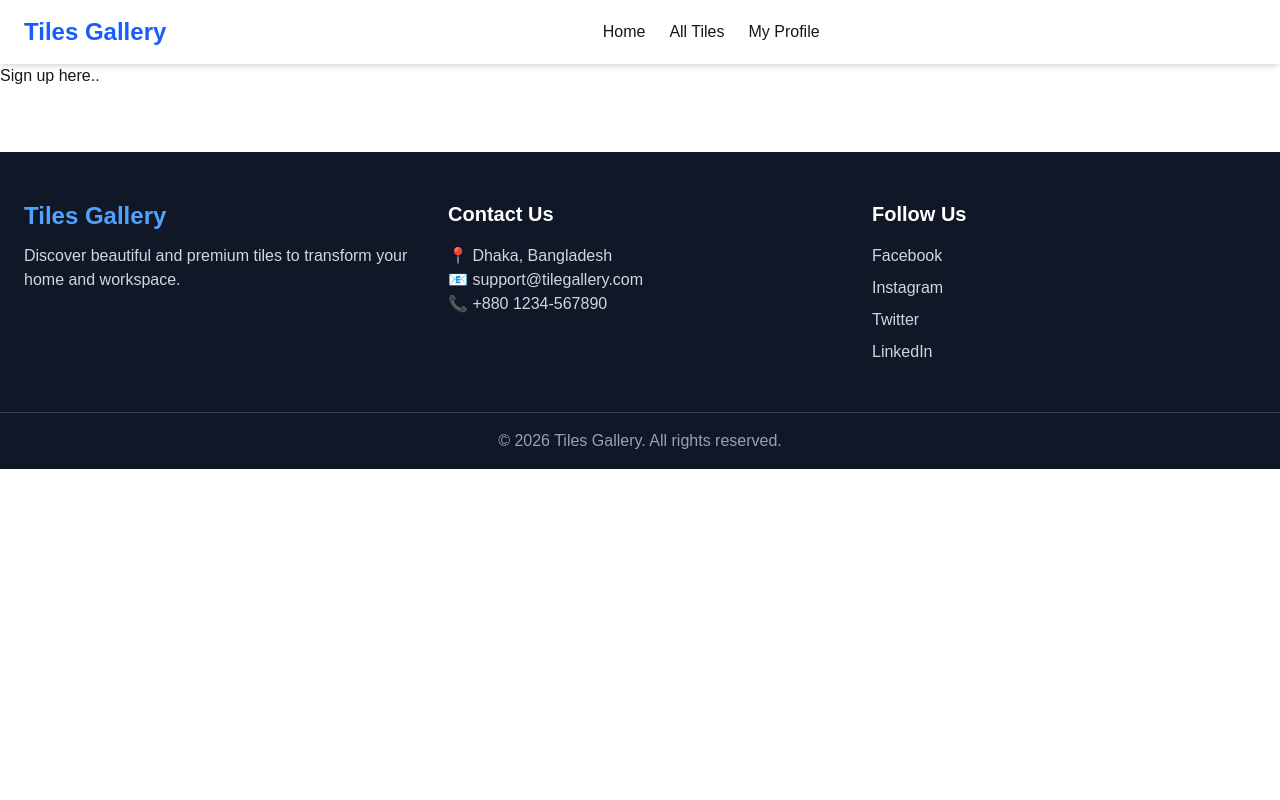
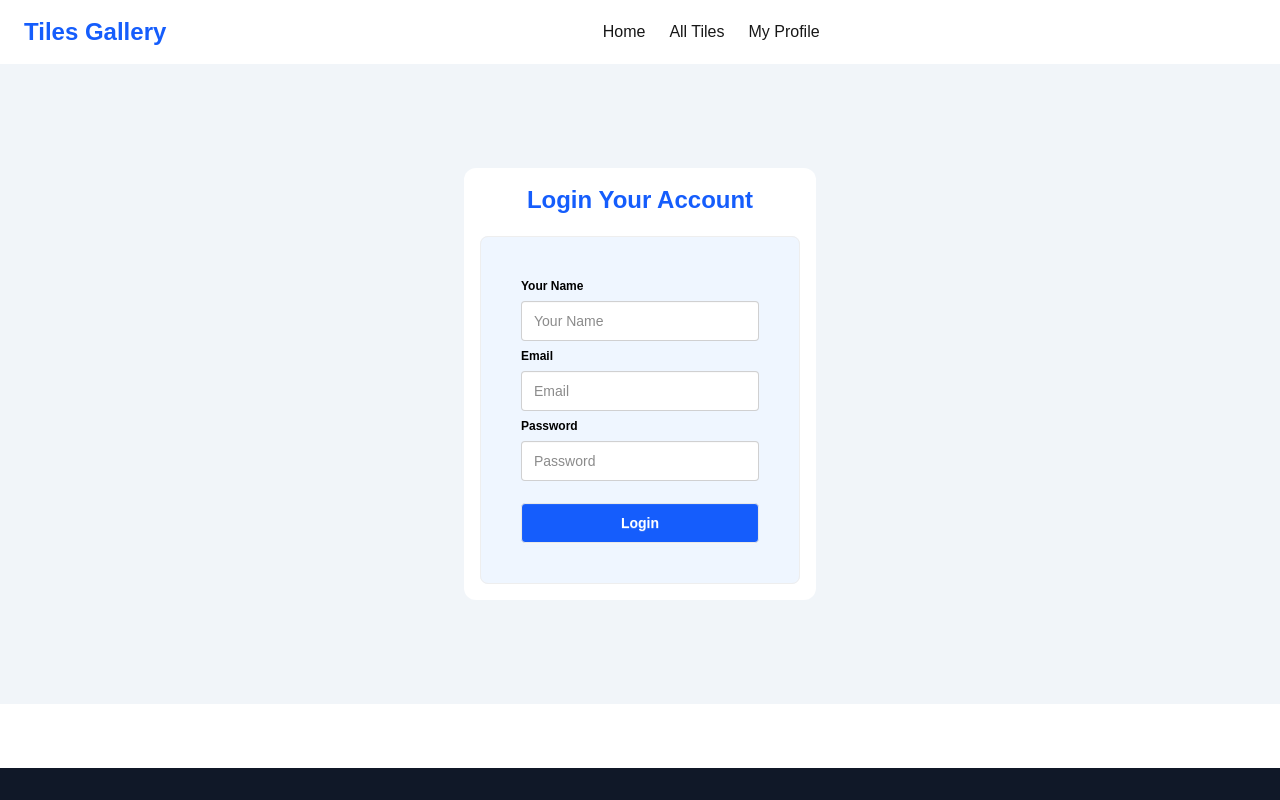
Before and after one commit to samalek9391/category-a8-apple, a Next.js app: page /auth/register in a window 1280 px wide. Shown: the top 800 px of the page. Built offline with nearby package versions, Linux system fonts and the light colour scheme.

Commit message:
register page is added

```diff
--- a/src/app/auth/register/page.jsx
+++ b/src/app/auth/register/page.jsx
@@ -2,9 +2,27 @@ import React from 'react';
 
 const RegisterPage = () => {
     return (
-        <div>
-            <h2>Sign up here..</h2>
-        </div>
+<div className="container mx-auto min-h-[80vh] flex justify-center items-center bg-slate-100">
+      <div className="p-4 rounded-xl bg-white">
+        <h2 className="font-bold text-2xl text-center mb-5 text-blue-600">Login Your Account</h2>
+        <form>
+          <fieldset className="fieldset bg-blue-50 border-base-300 rounded-box w-xs border p-10">
+            {/* <legend className="fieldset-legend">Login</legend> */}
+
+            <label className="label text-black font-semibold ">Your Name</label>
+            <input type="text" className="input" placeholder="Your Name" />
+
+            <label className="label text-black font-semibold ">Email</label>
+            <input type="email" className="input" placeholder="Email" />
+
+            <label className="label text-black font-semibold">Password</label>
+            <input type="password" className="input" placeholder="Password" />
+
+            <button className="btn bg-blue-600 text-white mt-4 ">Login</button>
+          </fieldset>
+        </form>
+      </div>
+    </div>
     );
 };
 
```
